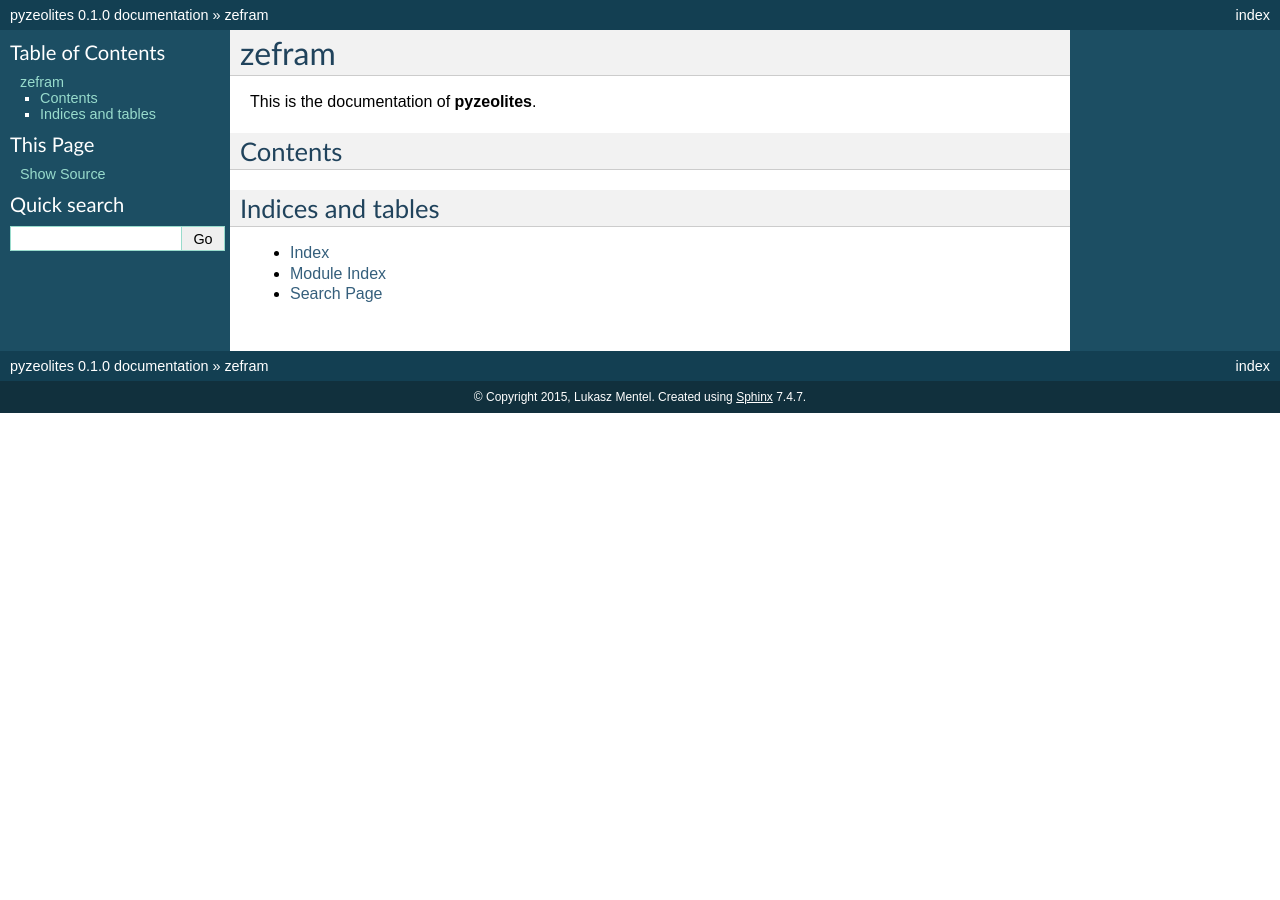
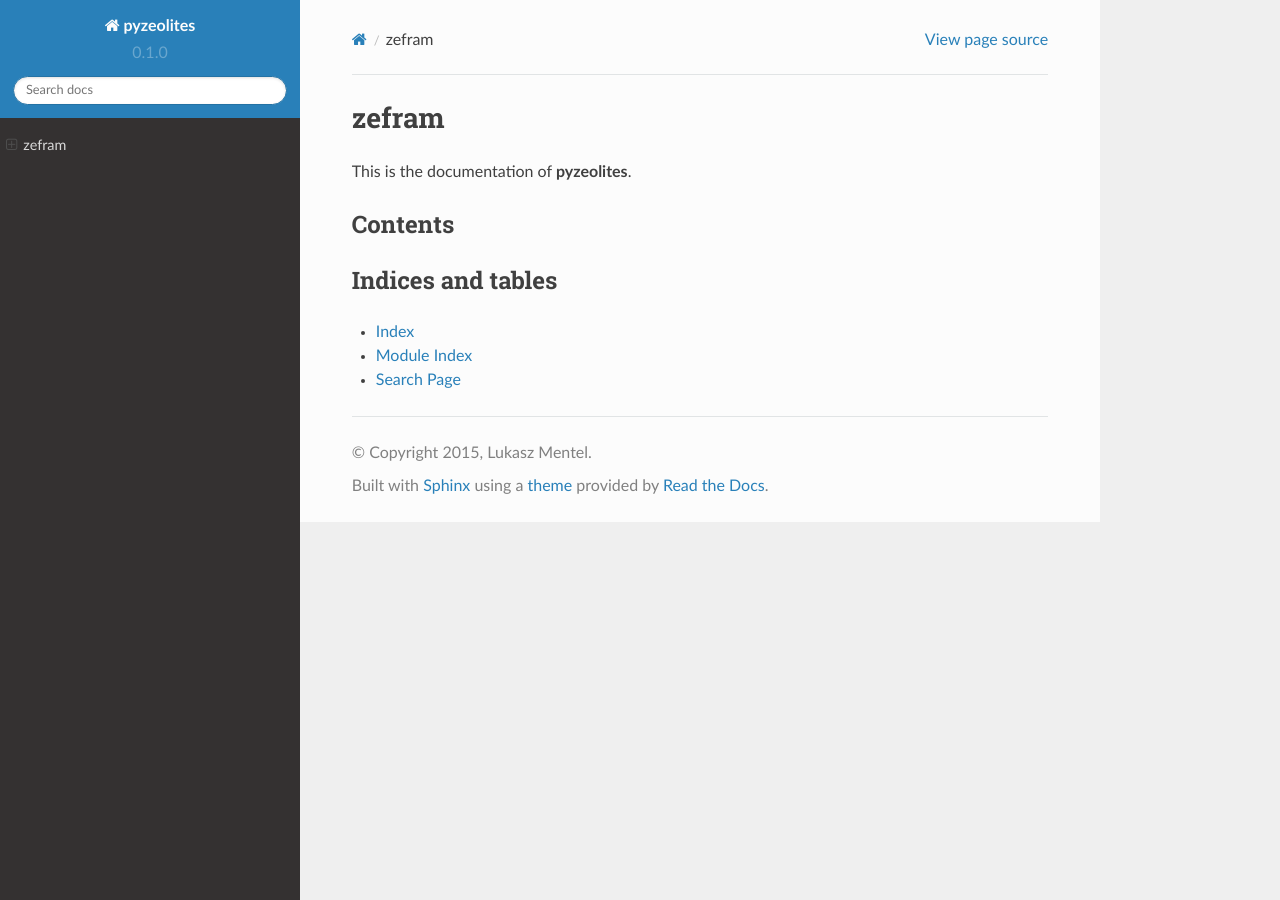
Before and after one commit to lmmentel/zefram, a Sphinx documentation site: the page built from docs/index.rst, in a window 1280 px wide. Built offline with Sphinx 7.4.7 and the Read the Docs theme 2.0.0, drawn with Linux system fonts in a browser that asks for light colours; formulas are drawn with MathJax 3; pages that are not in the unit, such as notebooks, are missing from menus; the version number is read from the project's files by our own code; some of the changed lines change nothing that is shown.

Commit message:
small corrections to the __init__ and sphinx conf

```diff
--- a/docs/conf.py
+++ b/docs/conf.py
@@ -12,14 +12,29 @@ import sys
 import os
 import inspect
 from sphinx import apidoc
+import sphinx_rtd_theme
 
+if sys.version_info.major == 3:
+    from unittest.mock import MagicMock    # if python ver >= 3.3
+else:
+    from mock import Mock as MagicMock     # if python ver 2.7
+
+class Mock(MagicMock):
+    @classmethod
+    def __getattr__(cls, name):
+            return Mock()
+
+MOCK_MODULES = ['argparse', 'numpy', 'scipy', 'scipy.optimize', 'pandas',
+    'sqlalchemy', 'sqlalchemy.orm', 'sqlalchemy.ext', 'sqlalchemy.ext.associationproxy',
+    'sqlalchemy.ext.declarative', 'sqlalchemy.ext.hybrid']
+sys.modules.update((mod_name, Mock) for mod_name in MOCK_MODULES)
 
 __location__ = os.path.join(os.getcwd(), os.path.dirname(
     inspect.getfile(inspect.currentframe())))
 
-output_dir = os.path.join(__location__, "../docs/_rst")
+output_dir = os.path.join(__location__, "../docs/_reference")
 module_dir = os.path.join(__location__, "../zefram")
-cmd_line_template = "sphinx-apidoc -f -o {outputdir} {moduledir}"
+cmd_line_template = "sphinx-apidoc -f --separate -o {outputdir} {moduledir}"
 cmd_line = cmd_line_template.format(outputdir=output_dir, moduledir=module_dir)
 apidoc.main(cmd_line.split(" "))
 
@@ -37,7 +52,7 @@ apidoc.main(cmd_line.split(" "))
 # coming with Sphinx (named 'sphinx.ext.*') or your custom ones.
 extensions = ['sphinx.ext.autodoc', 'sphinx.ext.intersphinx', 'sphinx.ext.todo',
               'sphinx.ext.autosummary', 'sphinx.ext.viewcode', 'sphinx.ext.coverage',
-              'sphinx.ext.doctest', 'sphinx.ext.ifconfig', 'sphinx.ext.pngmath']
+              'sphinx.ext.doctest', 'sphinx.ext.ifconfig', 'sphinx.ext.mathjax']
 
 # Add any paths that contain templates here, relative to this directory.
 templates_path = ['_templates']
@@ -106,7 +121,7 @@ pygments_style = 'sphinx'
 
 # The theme to use for HTML and HTML Help pages.  See the documentation for
 # a list of builtin themes.
-html_theme = 'default'
+html_theme = 'sphinx_rtd_theme'
 
 # Theme options are theme-specific and customize the look and feel of a theme
 # further.  For a list of options available for each theme, see the
--- a/docs/index.rst
+++ b/docs/index.rst
@@ -12,7 +12,7 @@ Contents
    :maxdepth: 2
 
    License <license>
-   Module Reference <_rst/modules>
+   Module Reference <_reference/modules>
 
 
 Indices and tables
--- a/zefram/__init__.py
+++ b/zefram/__init__.py
@@ -1 +1 @@
-from .zefram import get_session, framework
+from .zefram import get_session, framework, Framework, TAtom
```
Also changed, not shown: 1 other file.
